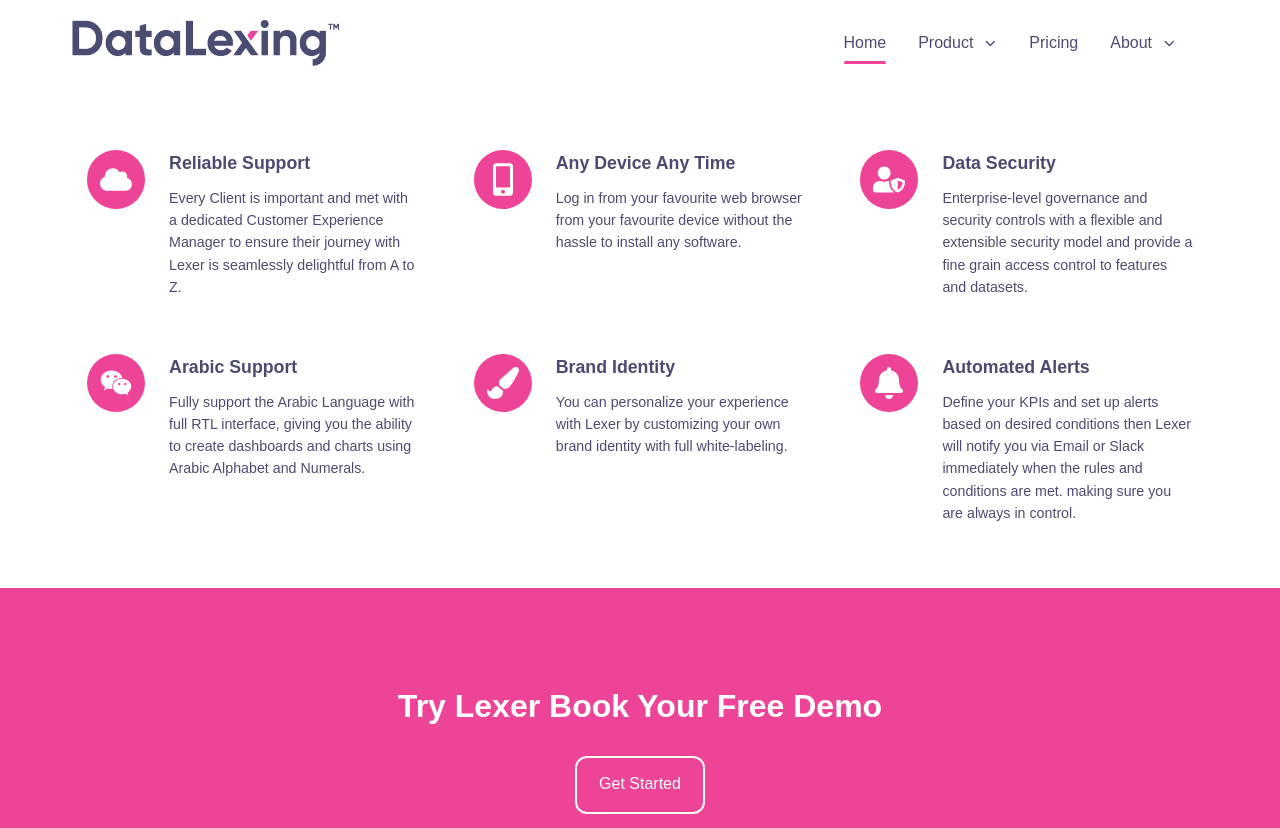
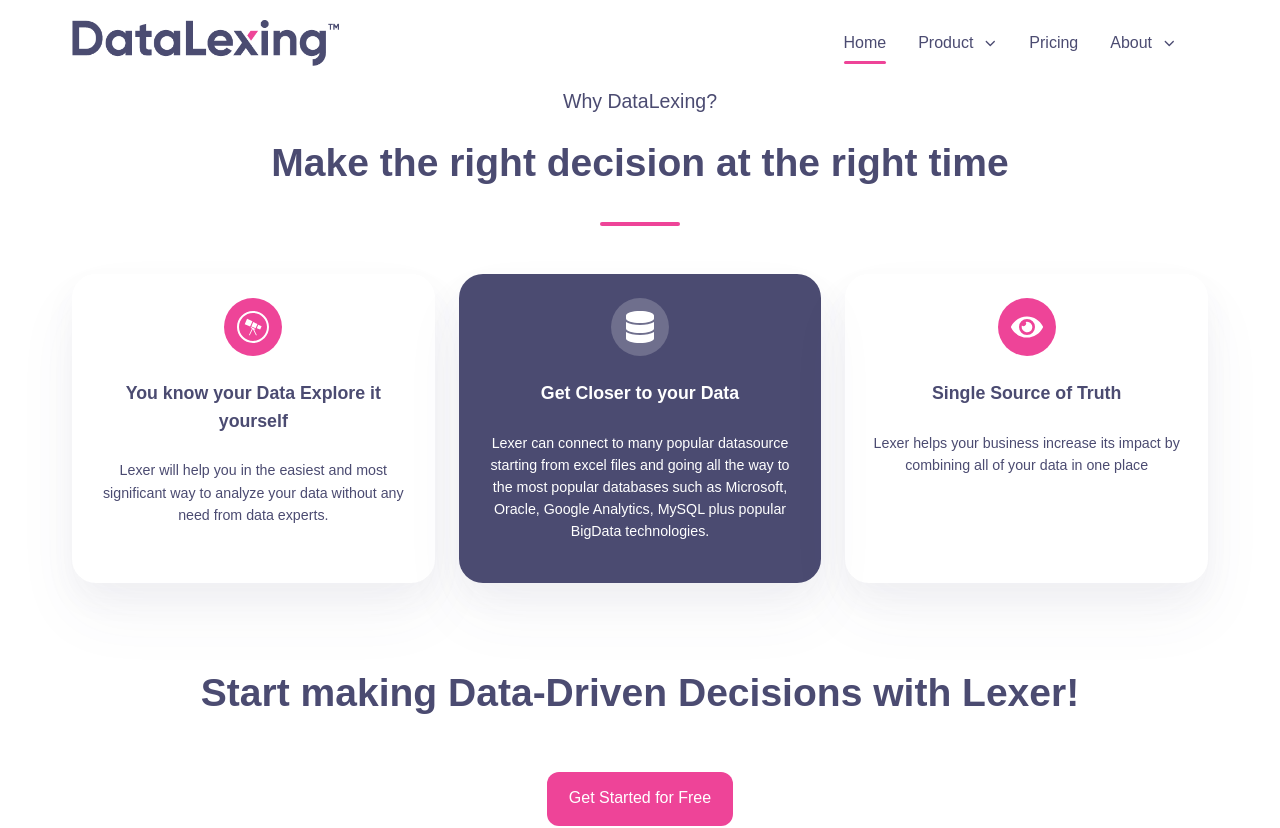
Before and after one commit to nelsonoftrafalgar/graphcms-nextjs, a Next.js app: page / in a window 1280 px wide. Shown: the top 828 px of the page. Built offline with nearby package versions, Linux system fonts and the light colour scheme.

Commit message:
add decisions section

```diff
--- a/pages/index.tsx
+++ b/pages/index.tsx
@@ -1,3 +1,4 @@
+import Decisions from 'sections/Decisions'
 import Demo from 'sections/Demo'
 import Features from 'sections/Features'
 import type { NextPage } from 'next'
@@ -5,6 +6,7 @@
 const Home: NextPage = () => {
   return (
     <main>
+      <Decisions />
       <Features />
       <Demo />
     </main>
--- /dev/null
+++ b/sections/Decisions.tsx
@@ -0,0 +1,55 @@
+import ButtonLink from 'components/ButtonLink'
+import Image from 'next/image'
+import classnames from 'classnames'
+import styles from 'styles/sections/Decisions.module.scss'
+import stylesShared from 'styles/Shared.module.scss'
+
+const Decisions = () => {
+  return (
+    <section className={stylesShared.container}>
+      <div className={styles.top_wrapper}>
+        <p className={styles.top_subtitle}>Why DataLexing?</p>
+        <h2 className={styles.title_top}>Make the right decision at the right time</h2>
+      </div>
+      <div className={styles.cards}>
+        <div className={styles.card}>
+          <div className={styles.icon}>
+            <Image src="/icons/telescope.svg" alt="telescope" width={32} height={22} />
+          </div>
+          <h3 className={styles.title}>You know your Data Explore it yourself</h3>
+          <p className={styles.content}>
+            Lexer will help you in the easiest and most significant way to analyze your data without any need from data
+            experts.
+          </p>
+        </div>
+        <div className={classnames(styles.card, styles.dark)}>
+          <div className={classnames(styles.icon, styles.dark)}>
+            <Image src="/icons/server.svg" alt="server" width={28} height={22} />
+          </div>
+          <h3 className={styles.title}>Get Closer to your Data</h3>
+          <p className={styles.content}>
+            Lexer can connect to many popular datasource starting from excel files and going all the way to the most
+            popular databases such as Microsoft, Oracle, Google Analytics, MySQL plus popular BigData technologies.
+          </p>
+        </div>
+        <div className={styles.card}>
+          <div className={styles.icon}>
+            <Image src="/icons/eye.svg" alt="eye" width={32} height={22} />
+          </div>
+          <h3 className={styles.title}>Single Source of Truth</h3>
+          <p className={styles.content}>
+            Lexer helps your business increase its impact by combining all of your data in one place
+          </p>
+        </div>
+      </div>
+      <div className={styles.bottom_wrapper}>
+        <h2 className={styles.title_bottom}>Start making Data-Driven Decisions with Lexer!</h2>
+        <ButtonLink href="/subscribe" modifiers={['large', 'filled']}>
+          Get Started for Free
+        </ButtonLink>
+      </div>
+    </section>
+  )
+}
+
+export default Decisions
--- a/styles/colors.scss
+++ b/styles/colors.scss
@@ -1,4 +1,5 @@
 $purple: #4b4b71;
+$purple_light: #6f6f8d;
 $light: #ffffff;
 $pink: #ee4498;
 $grey: #ccc;
--- /dev/null
+++ b/styles/sections/Decisions.module.scss
@@ -0,0 +1,112 @@
+@use 'styles/colors';
+@use 'styles/fonts';
+@use 'styles/mixins';
+
+.cards {
+  display: grid;
+  grid-template-columns: repeat(auto-fit, minmax(min(18rem, 100%), 1fr));
+  gap: 1.5rem;
+  margin-bottom: 4rem;
+
+  @include mixins.md {
+    margin-bottom: 5rem;
+  }
+}
+
+.icon {
+  width: 3.64rem;
+  height: 3.64rem;
+  border-radius: 3.12rem;
+  background: colors.$pink;
+  display: flex;
+  justify-content: center;
+  margin-bottom: 1.5rem;
+
+  &.dark {
+    background: colors.$purple_light;
+  }
+}
+
+.title {
+  font-size: 1.11rem;
+  margin-bottom: 1.5rem;
+  font-family: fonts.$bold;
+  text-align: center;
+}
+
+.content {
+  font-size: 0.89rem;
+  text-align: center;
+}
+
+.card {
+  border-radius: 1.5rem;
+  box-shadow: colors.$box-shadow;
+  padding: 1.5rem 1.5rem 2.5rem 1.5rem;
+  display: flex;
+  flex-direction: column;
+  align-items: center;
+
+  &.dark {
+    color: colors.$light;
+    background: colors.$purple;
+  }
+}
+
+.bottom_wrapper {
+  display: flex;
+  flex-direction: column;
+  align-items: center;
+  margin-bottom: 1.5rem;
+}
+
+.top_wrapper {
+  display: flex;
+  flex-direction: column;
+  align-items: center;
+  position: relative;
+  margin-bottom: 3rem;
+
+  &:before {
+    content: '';
+    display: block;
+    height: 4px;
+    width: 80px;
+    position: absolute;
+    bottom: 0;
+    border-radius: 4px;
+    background: colors.$pink;
+  }
+}
+
+.top_subtitle {
+  font-size: 1.22rem;
+  margin-bottom: 1rem;
+}
+
+.title_bottom,
+.title_top {
+  font-size: 1.56rem;
+  font-family: fonts.$bold;
+  text-align: center;
+
+  @include mixins.md {
+    font-size: 2rem;
+  }
+
+  @include mixins.lg {
+    font-size: 2.44rem;
+  }
+}
+
+.title_bottom {
+  margin-bottom: 2rem;
+
+  @include mixins.md {
+    margin-bottom: 3rem;
+  }
+}
+
+.title_top {
+  margin-bottom: 2rem;
+}
```
Also changed, not shown: public/icons/eye.svg.
